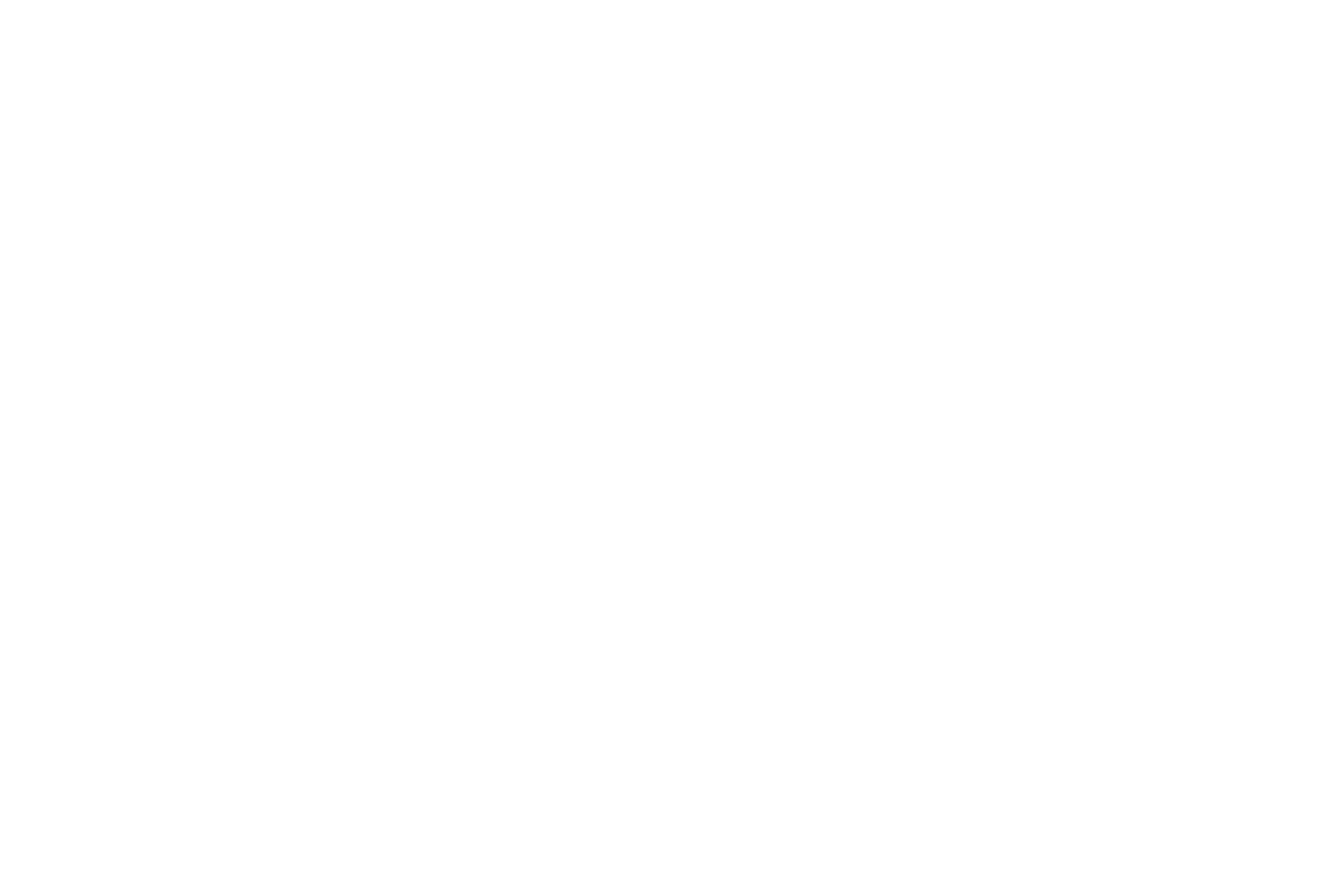
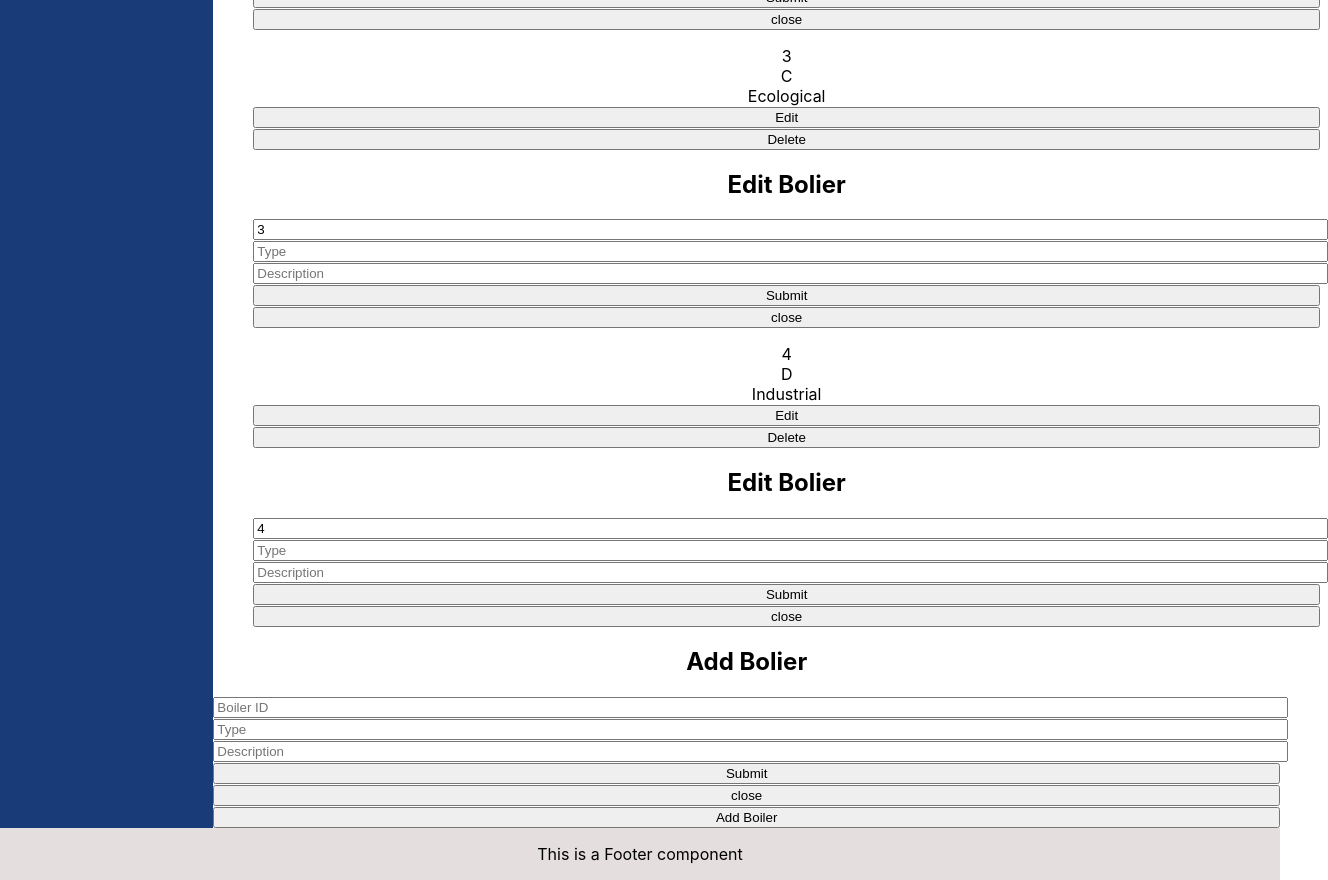
Before and after one commit to bergmannfederico/caldAR-FrontEnd, a React (Create React App) app: page /boilers in a window 1280 px wide. Shown: the part 620-1500 px from the top of the page, 1328 px wide, since content can reach past the window. Before the commit the page ends 800 px from the top, so only its background shows below. Built offline with nearby package versions, Linux system fonts and the light colour scheme.

Commit message:
add-modals-and-data

```diff
--- a/src/Routes.js
+++ b/src/Routes.js
@@ -1,7 +1,7 @@
 import React, { Component } from 'react';
 import { Switch, Route } from 'react-router-dom';
 import MainLayout from './components/MainLayout/MainLayout';
-import Boilers from './components/Boilers'
+import Boilers from './components/Boilers/Boilers'
 
 
 class Routes extends Component{
--- a/src/components/Boilers.js
+++ /dev/null
@@ -1,16 +0,0 @@
-import React, { Component } from 'react';
-import styles from './boilers.module.css';
-
-class Boilers extends Component{
-    render() {
-        return (
-             <div>
-                 <p>
-                     This is a Boilers component
-                 </p>
-             </div>
-        );
-    }
-}
-
-export default Boilers;
--- /dev/null
+++ b/src/components/Boilers/Boilers.js
@@ -0,0 +1,111 @@
+import React, { Component } from 'react';
+import styles from './boilers.module.css';
+import Modal from "./Modal/Modal";
+import BoilersItem from './BoilersItem'
+
+class Boilers extends Component {
+    state = {
+      show: false,
+      boiler: { id: "", type: "", description: ""},
+      boilers: [
+        {
+          id: 1,
+          type: "A",
+          description: "Homely A",
+        },
+        {
+          id: 2,
+          type: "B",
+          description: "Homely B",
+        },
+        {
+          id: 3,
+          type: "C",
+          description: "Ecological",
+        },
+        {
+          id: 4,
+          type: "D",
+          description: "Industrial",
+        },
+      ],
+    };
+
+    // Delete Boiler
+    deleteBoiler = (id) => {
+      console.log(id);
+      this.setState({
+        boilers: [
+          ...this.state.boilers.filter(
+            (boiler) => boiler.id !== id
+          ),
+        ],
+      });
+    };
+
+    // Add Boiler
+    addBoiler = (boiler) => {
+      console.log(boiler);
+
+      let exists = false;
+      this.state.boilers.forEach((oldApp) => {
+        if (oldApp.id === boiler.id) {
+          exists = true;
+        }
+      });
+      if (!exists) {
+        this.setState({
+          boilers: [...this.state.boilers, boiler],
+        });
+      }
+    };
+
+    // Edit Boiler
+    editBoiler = (boiler) => {
+      console.log(boiler);
+
+      this.setState({
+        boilers: this.state.boilers.map((oldApp) => {
+          if (oldApp.id === boiler.id) {
+            return boiler;
+          }
+          return oldApp;
+        }),
+      });
+    };
+
+    showModal = (boiler) => {
+      this.setState({ show: true, appointment: boiler });
+    };
+
+    hideModal = () => {
+      this.setState({ show: false });
+    };
+
+    render() {
+      return (
+        <div>
+          {this.state.boilers.map((boiler) => (
+            <BoilersItem
+              key={boiler.id}
+              boiler={boiler}
+              deleteBoiler={this.deleteBoiler}
+              editBoiler={this.editBoiler}
+            />
+          ))}
+          <Modal
+            title="Add Bolier"
+            show={this.state.show}
+            handleClose={this.hideModal}
+            addEditBoiler={this.addBoiler}
+            boiler={this.state.boiler}
+          />
+          <button type="button" onClick={this.showModal}>
+            Add Boiler
+          </button>
+        </div>
+      );
+    }
+  }
+
+  export default Boilers;
--- /dev/null
+++ b/src/components/Boilers/BoilersItem.js
@@ -0,0 +1,48 @@
+import React, { Component } from "react";
+import PropTypes from "prop-types";
+import Modal from "./Modal/Modal";
+import "./boilers.module.css";
+
+class BoilersItem extends Component {
+  state = { show: false, boiler: this.props.boiler };
+
+  hideModal = () => {
+    this.setState({ show: false });
+  };
+
+  render() {
+    const { id, type, description } = this.props.boiler;
+    return (
+      <ul>
+        <li>{id}</li>
+        <li>{type}</li>
+        <li>{description}</li>
+        <li>
+          <button
+            onClick={() => {
+              this.setState({ show: true });
+            }}
+          >
+            Edit
+          </button>
+          <button onClick={this.props.deleteBoiler.bind(this, id)}>
+            Delete
+          </button>
+        </li>
+        <Modal
+          title="Edit Bolier"
+          show={this.state.show}
+          handleClose={this.hideModal}
+          addEditBoiler={this.props.editBoiler}
+          boiler={this.props.boiler}
+        />
+      </ul>
+    );
+  }
+}
+
+BoilersItem.propTypes = {
+  boilers: PropTypes.object.isRequired,
+};
+
+export default BoilersItem;
--- /dev/null
+++ b/src/components/Boilers/Modal/Modal.js
@@ -0,0 +1,29 @@
+import React from "react";
+import "./modal.module.css";
+import ModalForm from "./ModalForm";
+
+const Modal = ({
+  handleClose,
+  show,
+  addEditBoiler,
+  boiler,
+  title,
+}) => {
+  const showHideClassName = show ? "modal display-block" : "modal display-none";
+
+  return (
+    <div className={showHideClassName}>
+      <section className="modal-main">
+        <h2>{title}</h2>
+        <ModalForm
+          addEditBolier={addEditBoiler}
+          closeModal={handleClose}
+          boiler={boiler}
+        />
+        <button onClick={handleClose}>close</button>
+      </section>
+    </div>
+  );
+};
+
+export default Modal;
--- /dev/null
+++ b/src/components/Boilers/Modal/ModalForm.js
@@ -0,0 +1,55 @@
+import React, { Component } from "react";
+
+class ModalForm extends Component {
+  state = {
+    id: this.props.boiler.id,
+    type: this.props.boiler.type,
+    description: this.props.boiler.description,
+  };
+
+  // Sumbit Form
+  onSubmit = (e) => {
+    e.preventDefault();
+    this.props.closeModal();
+    this.props.addEditBoiler(this.state);
+    this.setState({
+      id: "",
+      type: "",
+      description: "",
+    });
+  };
+
+  // Edit inputs on change
+  handleChange = (e) => this.setState({ [e.target.name]: e.target.value });
+
+  render() {
+    return (
+      <form onSubmit={this.onSubmit}>
+        <input
+          type="number"
+          name="id"
+          placeholder="Boiler ID"
+          value={this.state.id}
+          onChange={this.handleChange}
+        />
+        <input
+          type="number"
+          name="type"
+          placeholder="Type"
+          value={this.state.type}
+          onChange={this.handleChange}
+        />
+        <input
+          type="number"
+          name="description"
+          placeholder="Description"
+          value={this.state.description}
+          onChange={this.handleChange}
+        />
+        <button>Submit</button>
+      </form>
+    );
+  }
+}
+
+export default ModalForm;
--- /dev/null
+++ b/src/components/Boilers/Modal/modal.module.css
@@ -0,0 +1,26 @@
+.modal {
+    position: fixed;
+    top: 0;
+    left: 0;
+    width: 100%;
+    height: 100%;
+    background: rgba(0, 0, 0, 0.6);
+  }
+
+  .modal-main {
+    position: fixed;
+    background: white;
+    width: 80%;
+    height: auto;
+    top: 50%;
+    left: 50%;
+    transform: translate(-50%, -50%);
+  }
+
+  .display-block {
+    display: block;
+  }
+
+  .display-none {
+    display: none;
+  }
```
Also changed, not shown: src/components/Boilers/boilers.module.css (added), 1 other file (tests, documents, lock files or other folders).
